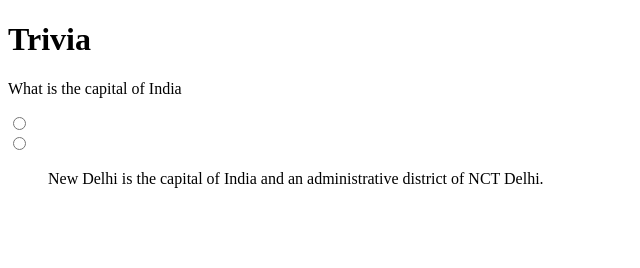
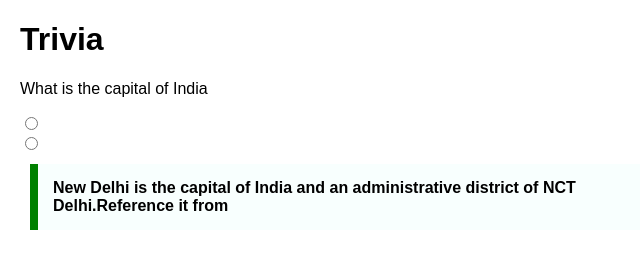
Before and after one commit to acciojob/trivia-Anjanadipti, a website: page main.html in a window 1280 px wide. Shown: the whole page, without its empty margins (0-640 px from the left). Drawn offline with Linux system fonts and the light colour scheme.

Commit message:
created a submission

```diff
--- a/main.html
+++ b/main.html
@@ -23,7 +23,9 @@
 
 
 			<blockquote class="quotation">
-			New Delhi is the capital of India and an administrative district of NCT Delhi.
+
+			New Delhi is the capital of India and an administrative district of NCT Delhi.Reference it from
+				<a href= "https://en.wikipedia.org/wiki/New_Delhi"</a>
 			</blockquote>
 	<!-- the entire body must be written by student -->
     <script type="text/javascript" src="./script.js">
--- a/styles.css
+++ b/styles.css
@@ -1,2 +1,14 @@
+body {
+	font-family: Arial, sans-serif;
+	margin: 20px;
 
+}
+.quotation {
+	Max-width:  600px;
+ Margin:  10px;
+ Padding:  15px;
+ border-left: 8px solid  green;
+ background-color:  #f8fffe;
+ Font-weight: bold;
+}
 /* Your CSS Code here. */
```
